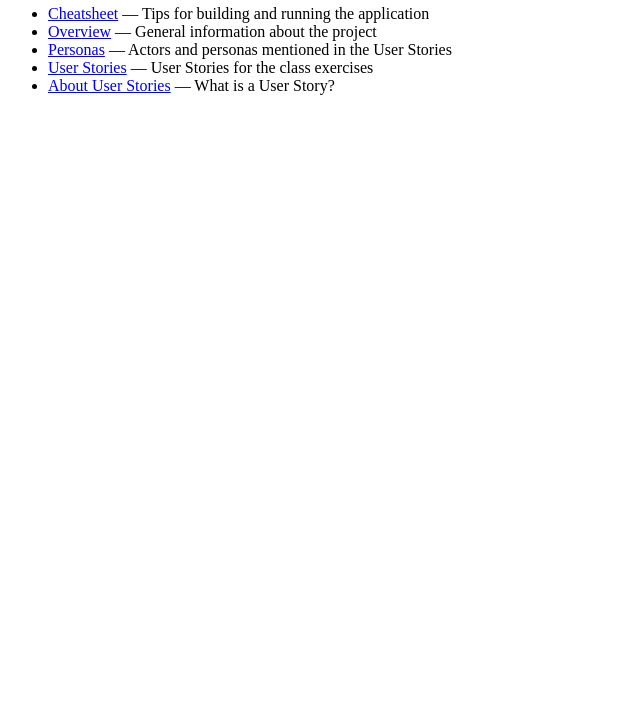
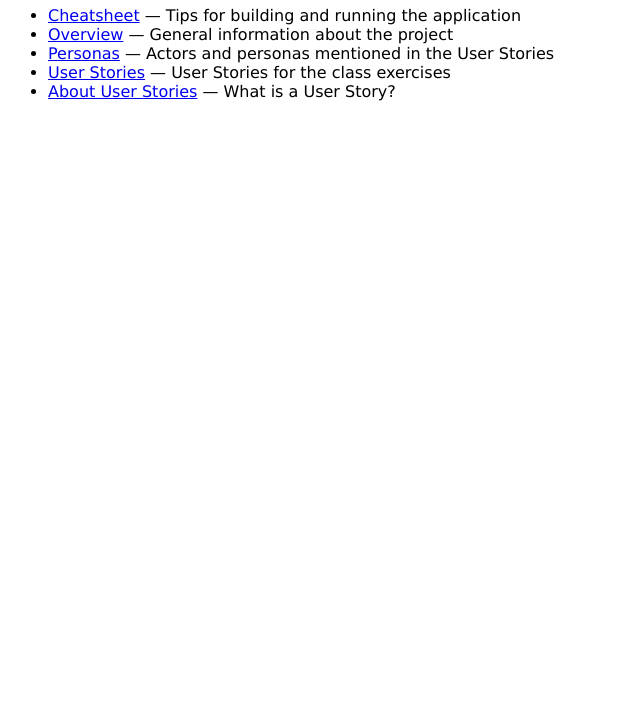
Before and after one commit to neopragma/java-point-of-sale-project, a plain HTML site: page Point-of-Sale-Docs/index.html in a window 1280 px wide. Shown: the part 75-800 px from the top of the page, without its empty margins (0-640 px from the left). Drawn offline with Linux system fonts and the light colour scheme.

Commit message:
Improved aesthetics of documentation pages

```diff
--- a/Point-of-Sale-Docs/stylesheets/default.css
+++ b/Point-of-Sale-Docs/stylesheets/default.css
@@ -1,3 +1,6 @@
+body {
+	font-family: Verdana,Arial,sans-serif;
+}
 .box {
     border: 1px dashed black;
     background-color: #eee;
```
